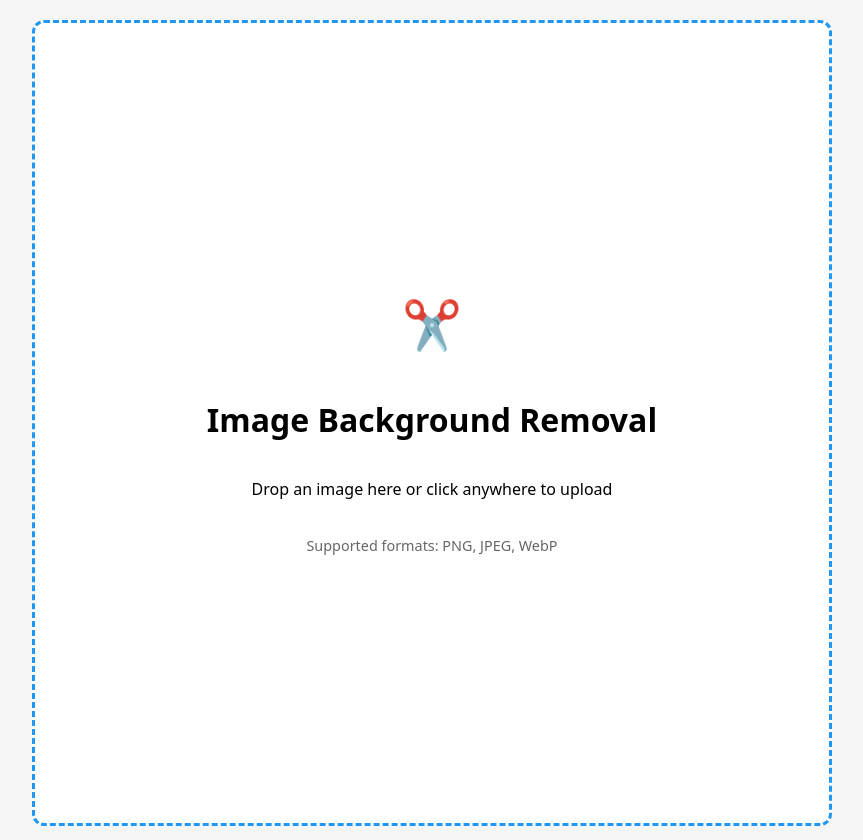
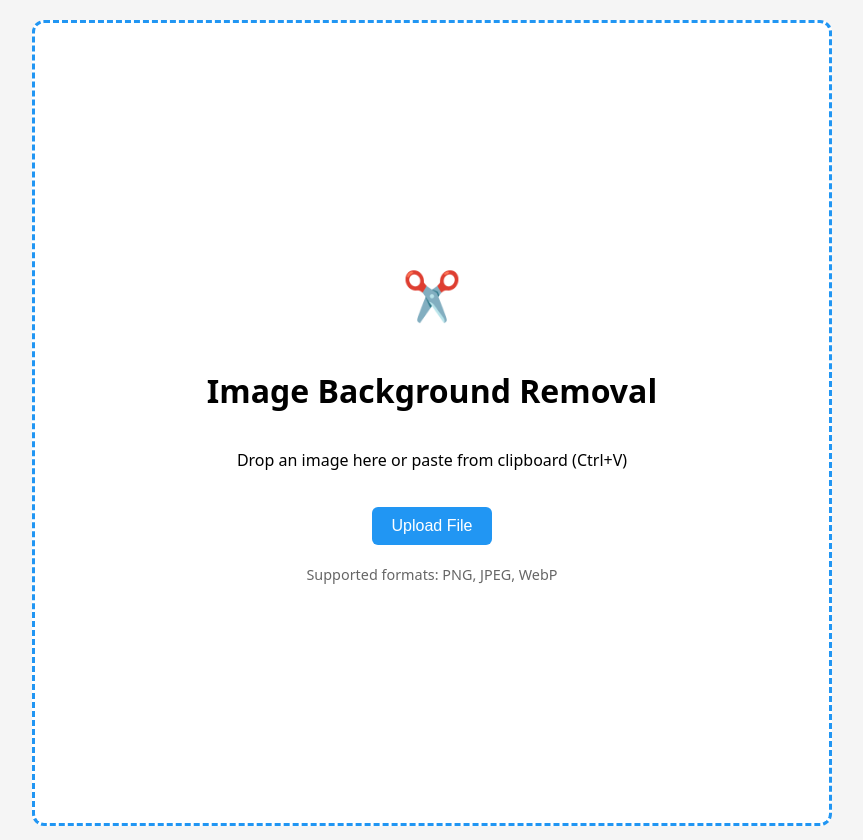
Before and after one commit to CameronCSS/background-removal-tool, a Flask app: page / in a window 1280 px wide. Shown: the whole page, without its empty margins (208-1071 px from the left). Run offline with Flask 3, Linux system fonts and the light colour scheme.

Commit message:
Updated code to handle copy and paste. and instead of drag and drop an upload button

```diff
--- a/templates/index.html
+++ b/templates/index.html
@@ -1,7 +1,7 @@
 <!DOCTYPE html>
 <html>
   <head>
-    <title>✂️ rmbg</title>
+    <title>✂️ Remove BG</title>
     <style>
       body {
         height: 100vh;
@@ -26,8 +26,6 @@
         flex-direction: column;
         align-items: center;
         justify-content: center;
-        cursor: pointer;
-        transition: all 0.3s ease;
         background-color: white;
         position: relative;
       }
@@ -81,6 +79,22 @@
         color: #666;
         font-size: 0.9em;
       }
+
+      .upload-button {
+        margin-top: 20px;
+        padding: 10px 20px;
+        background-color: #2196F3;
+        color: white;
+        border: none;
+        border-radius: 6px;
+        cursor: pointer;
+        font-size: 1em;
+        transition: background-color 0.3s ease;
+      }
+
+      .upload-button:hover {
+        background-color: #1976D2;
+      }
     </style>
   </head>
   <body>
@@ -88,7 +102,8 @@
       <div id="dropZone" class="drop-zone">
         <div class="icon">✂️</div>
         <h1>Image Background Removal</h1>
-        <p>Drop an image here or click anywhere to upload</p>
+        <p>Drop an image here or paste from clipboard (Ctrl+V)</p>
+        <button class="upload-button" onclick="fileInput.click()">Upload File</button>
         <div class="supported-formats">
           Supported formats: PNG, JPEG, WebP
         </div>
@@ -167,6 +182,20 @@
         }
       }
 
+      // Add clipboard paste handling
+      document.addEventListener('paste', async (e) => {
+        e.preventDefault();
+        const items = e.clipboardData.items;
+
+        for (const item of items) {
+          if (item.type.startsWith('image/')) {
+            const file = item.getAsFile();
+            processImage(file);
+            break;
+          }
+        }
+      });
+
       // Add event listeners with capture phase
       dropZone.addEventListener('dragenter', handleDragEnter, true);
       dropZone.addEventListener('dragover', handleDragOver, true);
@@ -229,11 +258,6 @@
         }
       }
 
-      // Handle click to upload
-      dropZone.addEventListener('click', () => {
-        fileInput.click();
-      });
-
       fileInput.addEventListener('change', () => {
         if (fileInput.files.length > 0) {
           processImage(fileInput.files[0]);
```
